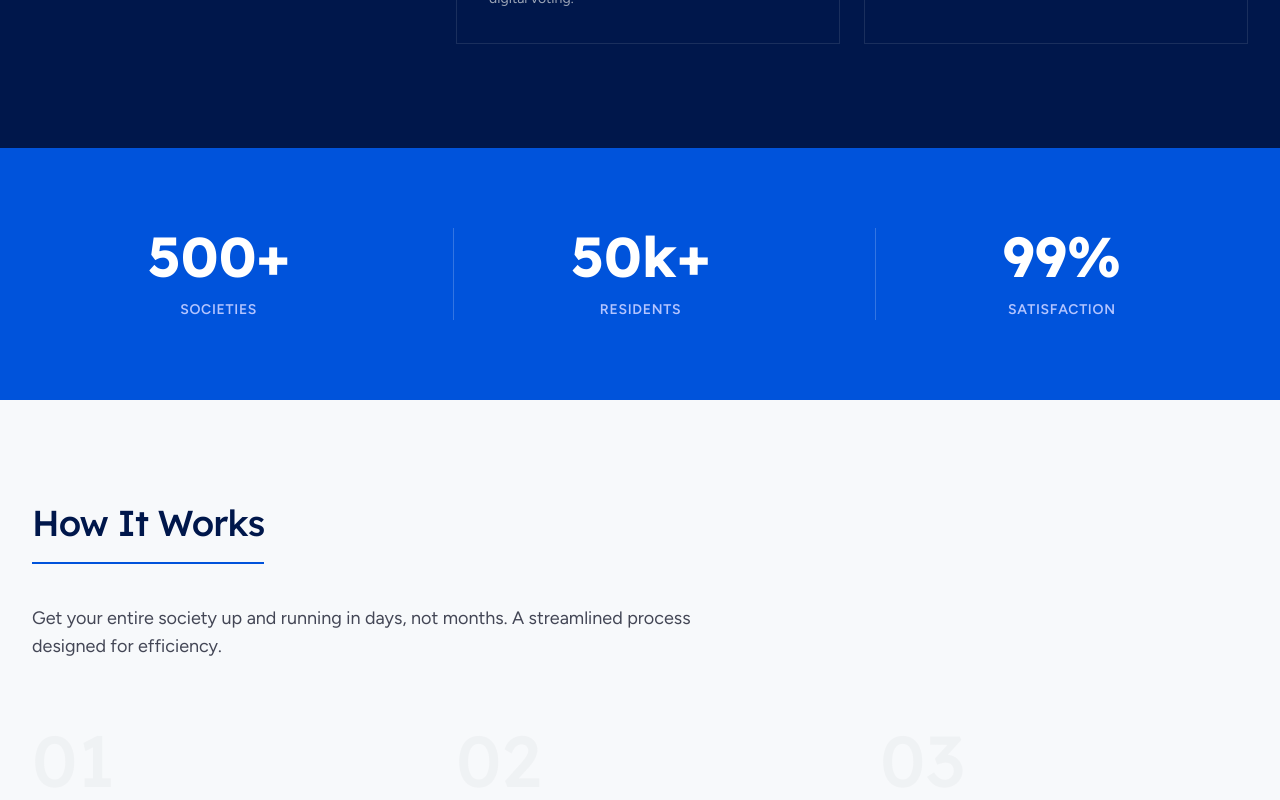
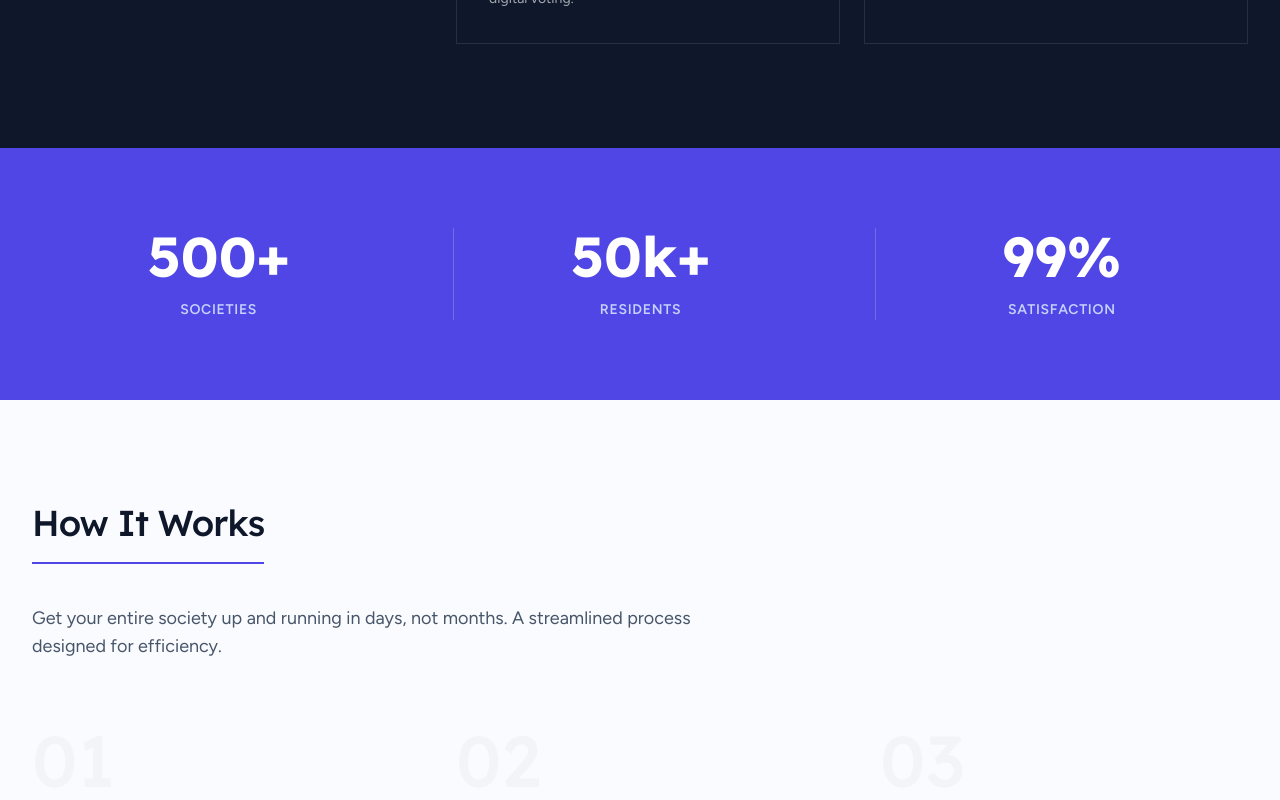
Before and after one commit to Prince188/residentone, a React (Create React App) app in the folder frontend/: page / in a window 1280 px wide. Shown: the part 1422-2222 px from the top of the page. Built offline with nearby package versions, Linux system fonts and the light colour scheme; no server answers.

Commit message:
collection

```diff
--- a/frontend/tailwind.config.js
+++ b/frontend/tailwind.config.js
@@ -4,52 +4,50 @@ module.exports = {
   theme: {
     extend: {
       colors: {
-        primary: "#0053db",
+        primary: "#4f46e5",
         "on-primary": "#ffffff",
-        "on-primary-fixed": "#00174b",
-        "on-primary-fixed-variant": "#003ea8",
-        "on-primary-container": "#eeefff",
-        "primary-fixed": "#dbe1ff",
-        "primary-fixed-dim": "#b4c5ff",
-        "primary-container": "#2563eb",
-        surface: "#f7f9fb",
-        "surface-dim": "#d8dadc",
-        "surface-bright": "#f7f9fb",
-        "surface-tint": "#0053db",
+        "on-primary-fixed": "#000866",
+        "on-primary-fixed-variant": "#2c2ca8",
+        "on-primary-container": "#eef2ff",
+        "primary-fixed": "#e0e7ff",
+        "primary-fixed-dim": "#c7d2fe",
+        "primary-container": "#3730a3",
+        surface: "#fafbfe",
+        "surface-dim": "#dedfe6",
+        "surface-bright": "#fafbfe",
+        "surface-tint": "#4f46e5",
         "surface-container-lowest": "#ffffff",
-        "surface-container-low": "#f2f4f6",
-        "surface-container": "#eceef0",
-        "surface-container-high": "#e6e8ea",
-        "surface-container-highest": "#e0e3e5",
-        "surface-variant": "#e0e3e5",
-        "on-surface": "#00174b",
-        "on-surface-variant": "#434655",
-        outline: "#737686",
-        "outline-variant": "#c3c6d7",
-        "inverse-surface": "#00174b",
-        "inverse-on-surface": "#eff1f3",
-        "inverse-primary": "#b4c5ff",
-        secondary: "#545f73",
+        "surface-container-low": "#f1f3f9",
+        "surface-container": "#e5e7eb",
+        "surface-container-high": "#dbe0ea",
+        "surface-container-highest": "#d0d5df",
+        "surface-variant": "#e5e7eb",
+        "on-surface": "#0f172a",
+        "on-surface-variant": "#475569",
+        outline: "#64748b",
+        "outline-variant": "#cbd5e1",
+        "inverse-surface": "#0f172a",
+        "inverse-on-surface": "#f1f5f9",
+        "inverse-primary": "#c7d2fe",
+        secondary: "#475569",
         "on-secondary": "#ffffff",
-        "on-secondary-container": "#586377",
-        "on-secondary-fixed": "#111c2d",
-        "on-secondary-fixed-variant": "#3c475a",
-        "secondary-fixed": "#d8e3fb",
-        "secondary-fixed-dim": "#bcc7de",
-        "secondary-container": "#d5e0f8",
-        tertiary: "#006242",
+        "on-secondary-container": "#475569",
+        "on-secondary-fixed": "#0f172a",
+        "on-secondary-fixed-variant": "#334155",
+        "secondary-fixed": "#e2e8f0",
+        "secondary-fixed-dim": "#cbd5e1",
+        "secondary-container": "#e2e8f0",
+        tertiary: "#ec4899",
         "on-tertiary": "#ffffff",
-        "tertiary-container": "#007d55",
-        "on-tertiary-container": "#bdffdb",
-        "on-tertiary-fixed": "#002113",
-        "on-tertiary-fixed-variant": "#005236",
-        "tertiary-fixed": "#6ffbbe",
-        "tertiary-fixed-dim": "#4edea3",
-        error: "#ba1a1a",
+        "tertiary-container": "#fce7f3",
+        "on-tertiary-container": "#4d002b",
+        "on-tertiary-fixed": "#fbcfe8",
+        "on-tertiary-fixed-dim": "#f472b6",
+        error: "#ef4444",
         "on-error": "#ffffff",
-        "error-container": "#ffdad6",
-        "on-error-container": "#93000a",
-        "on-background": "#00174b",
+        "error-container": "#fee2e2",
+        "on-error-container": "#991b1b",
+        "on-background": "#0f172a",
       },
       fontFamily: {
         "display-lg": ['"Lexend"', "sans-serif"],
```
